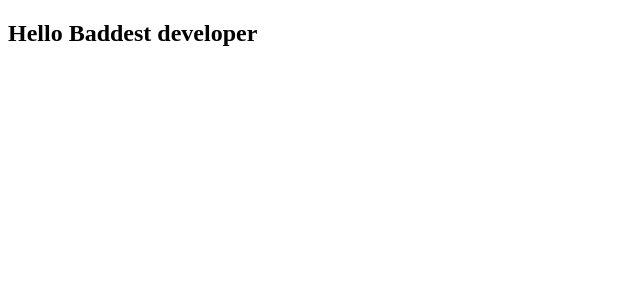
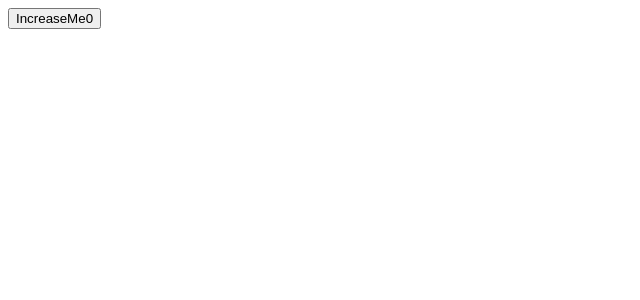
Before and after one commit to Ajdev11/hooks, a React (Create React App) app: page / in a window 1280 px wide. Shown: the top 300 px of the page, without its empty margins (0-640 px from the left). Built offline with nearby package versions, Linux system fonts and the light colour scheme.

Commit message:
using useState for counting

```diff
--- a/src/App.js
+++ b/src/App.js
@@ -1,12 +1,13 @@
 import React, { Component } from "react";
+import HooksCounter from "./HooksComponents/HooksCounter";
 //import ClickCounter from "./clickCounter";
 //import MouseHover from "./Components/MouseHover";
 //import ClickCount from "./Components/clickCount";
 //import Hover from "./Components/Hover";
 //import User from "./Components/User";
 //import Counter from "./Components/Counter";
-import ComponentC from "./Components/ComponentC";
-import { UserProvider } from "./Components/userContext";
+//import ComponentC from "./Components/ComponentC";
+//import { UserProvider } from "./Components/userContext";
 
 
 class App extends Component {
@@ -24,11 +25,12 @@ class App extends Component {
       <User name= {(isLoggedIn)=>isLoggedIn? "Moses":"Guest"}/>
        <Counter name={(count, clickIncrement)=> <ClickCount count ={count} clickIncrement={clickIncrement} {...this.props} />}/>
       <Counter name={(count, clickIncrement)=> <MouseHover count ={count} clickIncrement={clickIncrement} />}/>
-      </>*/
-      <>
       <UserProvider value="Baddest developer">
       <ComponentC />
       </UserProvider>
+      </>*/
+      <>
+      <HooksCounter />
       </>
     );
   }
--- /dev/null
+++ b/src/HooksComponents/HooksCounter.jsx
@@ -0,0 +1,13 @@
+import React, { useState } from 'react'
+
+function HooksCounter() {
+    const [count, setCount] = useState(0)
+
+  return (
+    <div>
+        <button onClick={()=>setCount(count + 1)}>IncreaseMe{count}</button>
+    </div>
+  )
+}
+
+export default HooksCounter
```
